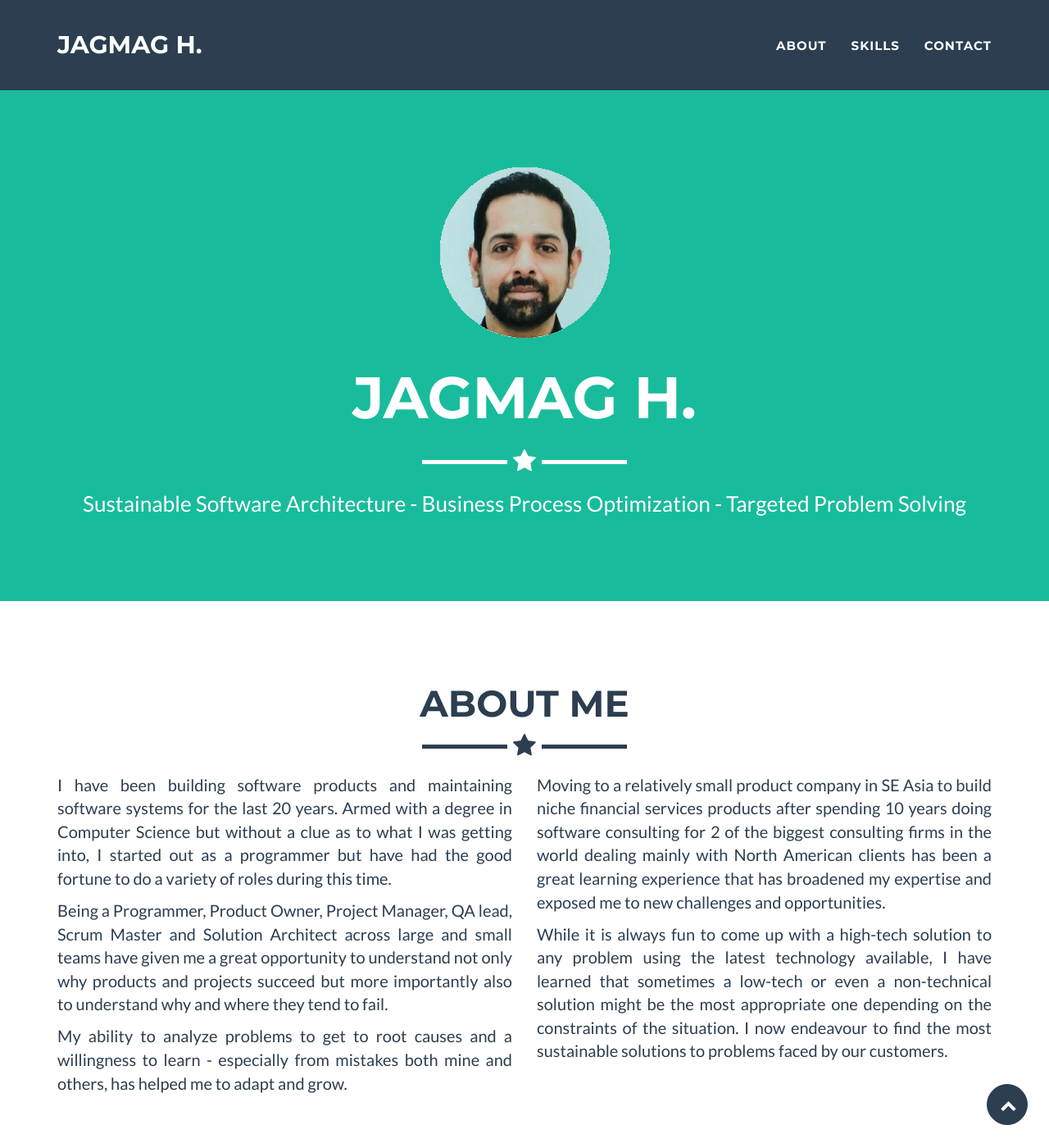
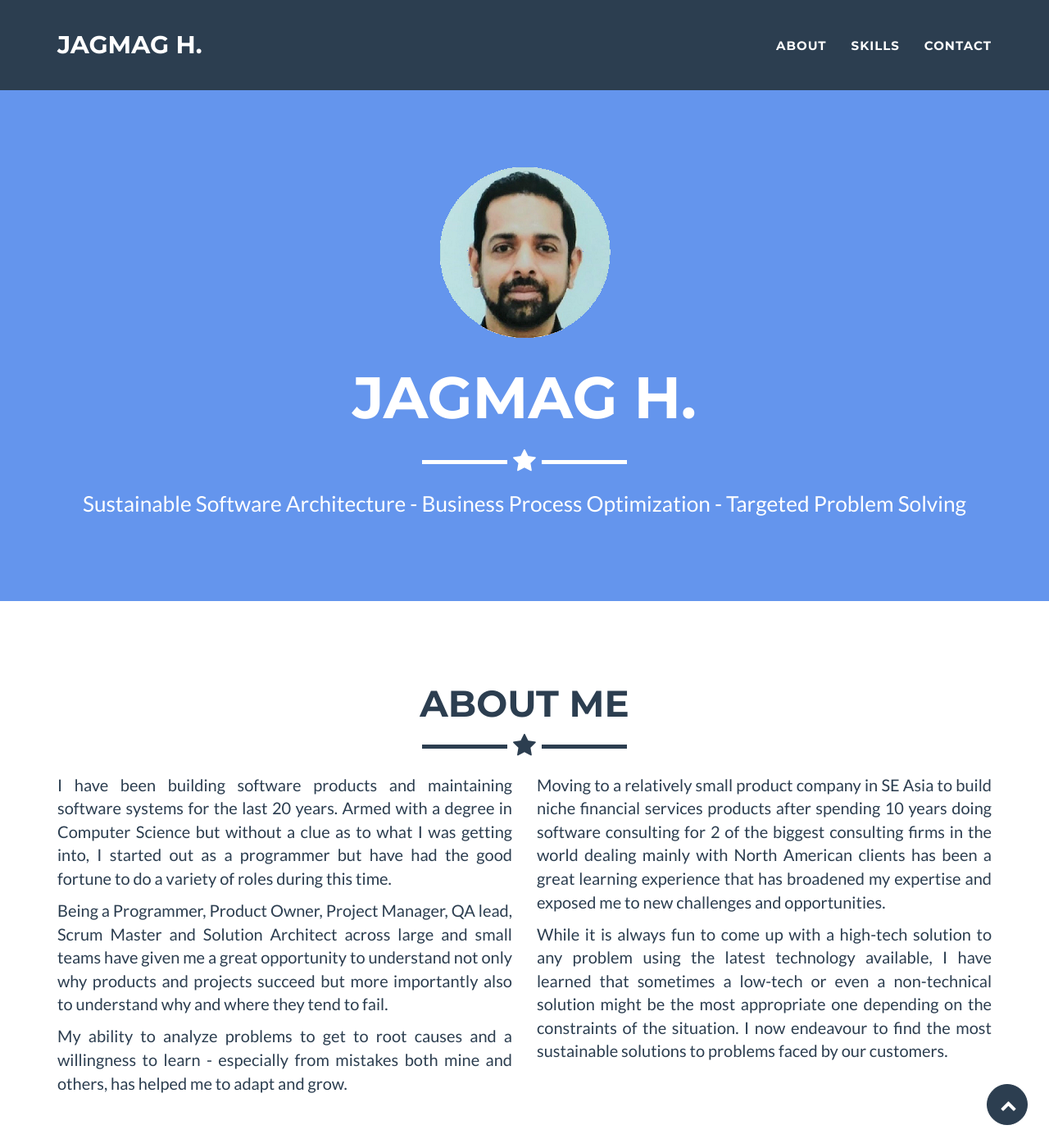
Before and after one commit to jagmagh/jagmagh.github.io, a Jekyll site: the page built from index.html, in a window 1280 px wide and 1400 px high. Shown: the whole window at 82% size. Built offline with Jekyll 4.4.1, drawn with Linux system fonts in a browser that asks for light colours.

Commit message:
updated primary colour

```diff
--- a/_config.yml
+++ b/_config.yml
@@ -25,7 +25,7 @@ disqus_shortname: myshortname
 
 # Color settings (hex-codes without the leading hash-tag)
 color:
-  primary: 18bc9c #80B3FF
+  primary: 6495ED #66B2FF #80B3FF
   primary-rgb: "24,288,156" #"128,179,255"
   secondary: 2c3e50 #FD6E8A
   secondary-dark: 233140 #A2122F
```
